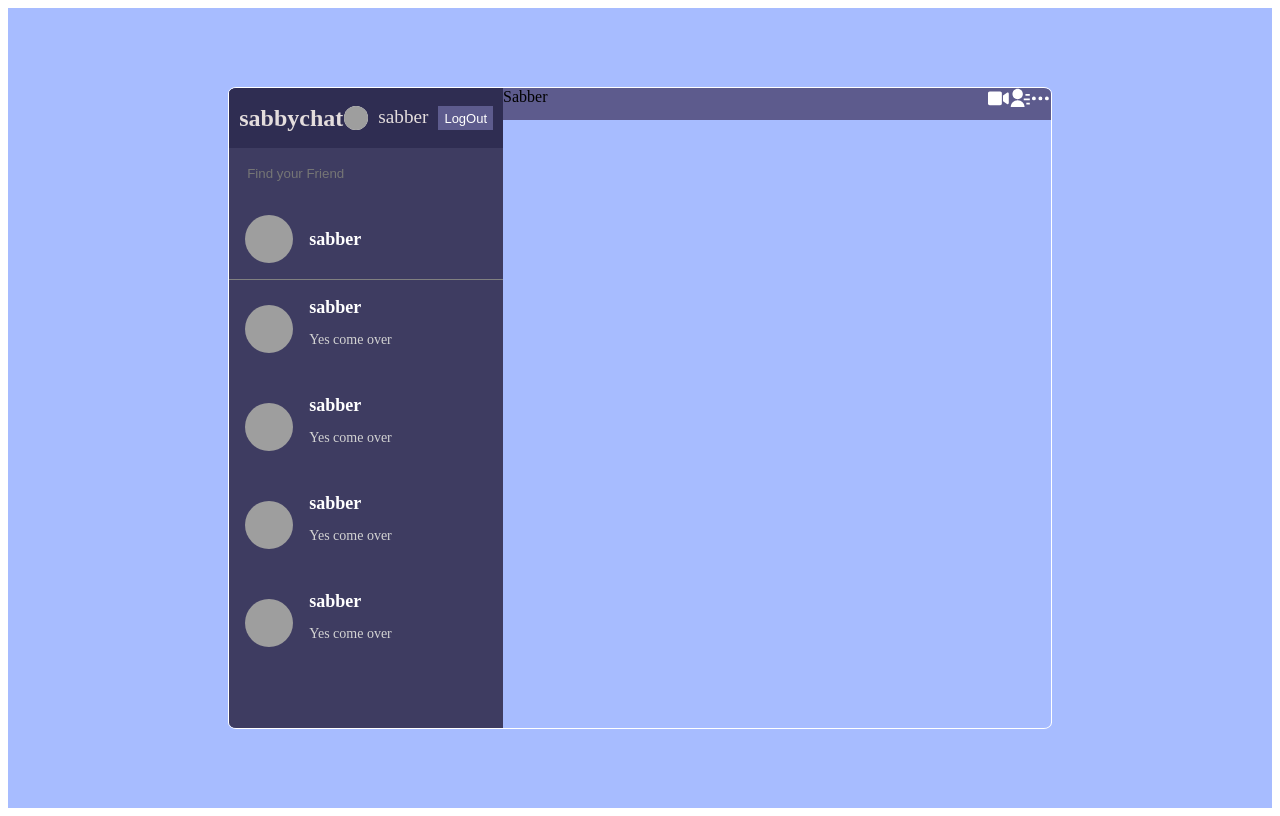
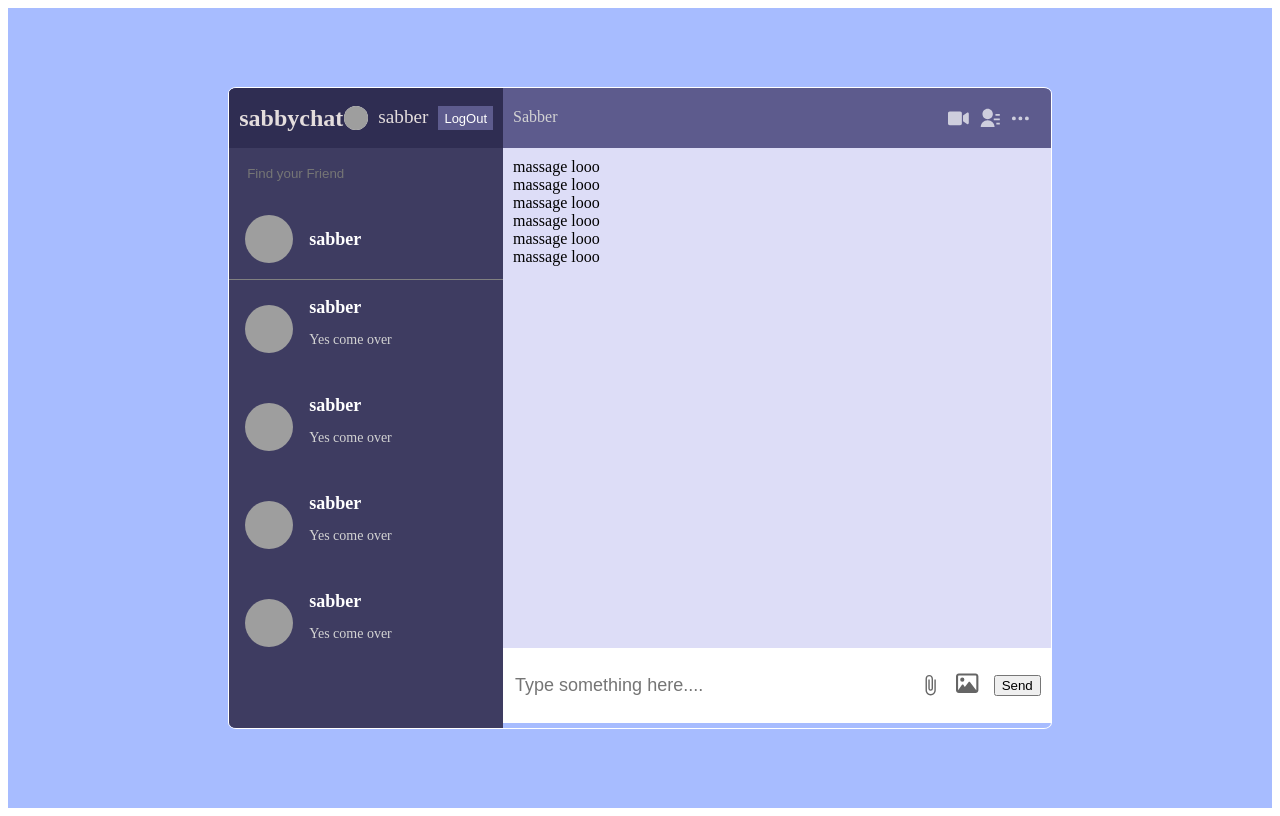
Before and after one commit to sabberrahman/ChatApp, a React (Vite) app: page / in a window 1280 px wide. Built offline with nearby package versions, Linux system fonts and the light colour scheme; grey boxes are pictures that could not be loaded.

Commit message:
static chatapp

```diff
--- a/src/componets/Chat.jsx
+++ b/src/componets/Chat.jsx
@@ -2,6 +2,8 @@ import React from 'react';
 import { FaVideo } from "react-icons/fa";
 import { RiContactsFill } from "react-icons/ri";
 import { BsThreeDots } from "react-icons/bs";
+import Messages from './Messages';
+import Input from './Input';
 
 const Chat = () => {
     return (
@@ -12,9 +14,10 @@ const Chat = () => {
                 <FaVideo style={{color:"white", fontSize:"1.3rem"}}/>
                 <RiContactsFill style={{color:"white", fontSize:"1.3rem"}}/>
                 <BsThreeDots style={{color:"white", fontSize:"1.3rem"}}/>
-
                 </div>
             </div>
+            <Messages/>
+            <Input/>
         </div>
     );
 };
--- a/src/componets/Input.jsx
+++ b/src/componets/Input.jsx
@@ -1,9 +1,19 @@
 import React from 'react';
+import { MdOutlineAttachFile } from "react-icons/md";
+import { FaRegImage } from "react-icons/fa6";
 
 const Input = () => {
     return (
-        <div>
-
+        <div className='input'>
+            <input type="text" placeholder='Type something here....' />
+            <div className="send">
+            <MdOutlineAttachFile className='inputIconz' />
+                <input type="file"  id="file" style={{display:"none"}} />
+                <label htmlFor="file">
+                <FaRegImage className='inputIconz'/>
+                </label>
+                <button>Send</button>
+            </div>
         </div>
     );
 };
--- a/src/componets/Message.jsx
+++ b/src/componets/Message.jsx
@@ -2,8 +2,8 @@ import React from 'react';
 
 const Message = () => {
     return (
-        <div>
-
+        <div className='message'>
+            massage looo
         </div>
     );
 };
--- a/src/componets/Messages.jsx
+++ b/src/componets/Messages.jsx
@@ -1,9 +1,15 @@
 import React from 'react';
+import Message from './Message';
 
 const Messages = () => {
     return (
-        <div>
-
+        <div className='messages'>
+           <Message/>
+           <Message/>
+           <Message/>
+           <Message/>
+           <Message/>
+           <Message/>
         </div>
     );
 };
--- a/src/style.scss
+++ b/src/style.scss
@@ -184,14 +184,63 @@
 
       }
        .chat{
-        flex:2
-       }
-    }
+        flex:2;
 
-    .chatInfo{
+         .chatInfo{
         background-color: #5d5b8d;
         display: flex;
-        height: 4vh;
+        height: 5vh;
         justify-content: space-between;
+        color: lightgray;
+        padding: 10px;
+        ;
+        span{
+            margin-top: 10px;
+        }
     }
+        .chatIcons{
+        display: flex;
+        gap: 10px;
+        opacity: 70%;
+        padding: 10px;
+        cursor: pointer;
+        }
+
+        .messages{
+            background-color: #ddddf7;
+            padding: 10px;
+            height: calc(100% - 160px);
+        }
+
+        .input{
+            background-color: white;
+            padding: 10px;
+            height: 55px; //adjust kora
+            display: flex;
+            align-items: center;
+            justify-content: space-between;
+
+            input{
+               width: 100%;
+               border: none;
+               outline: none;
+               color: #2f2d52;
+               font-size: 18px;
+            }
+
+            .send{
+                display: flex;
+                align-items: center;
+                gap: 10px;
+            }
+
+            .inputIconz{
+                font-size: 1.4rem;
+                margin-right: 5px;
+                opacity: 60%;
+                cursor: pointer;
+            }
+        }
+      }
+ }
 }
```
